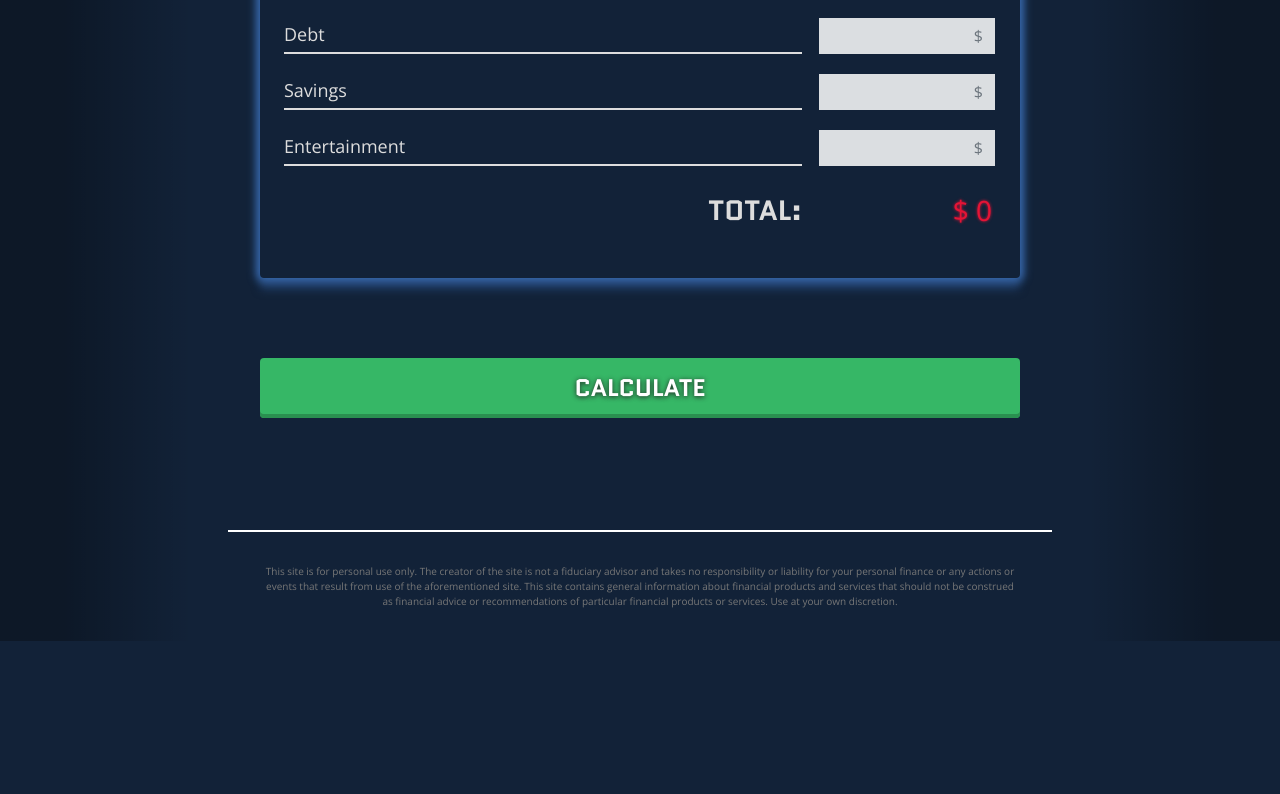
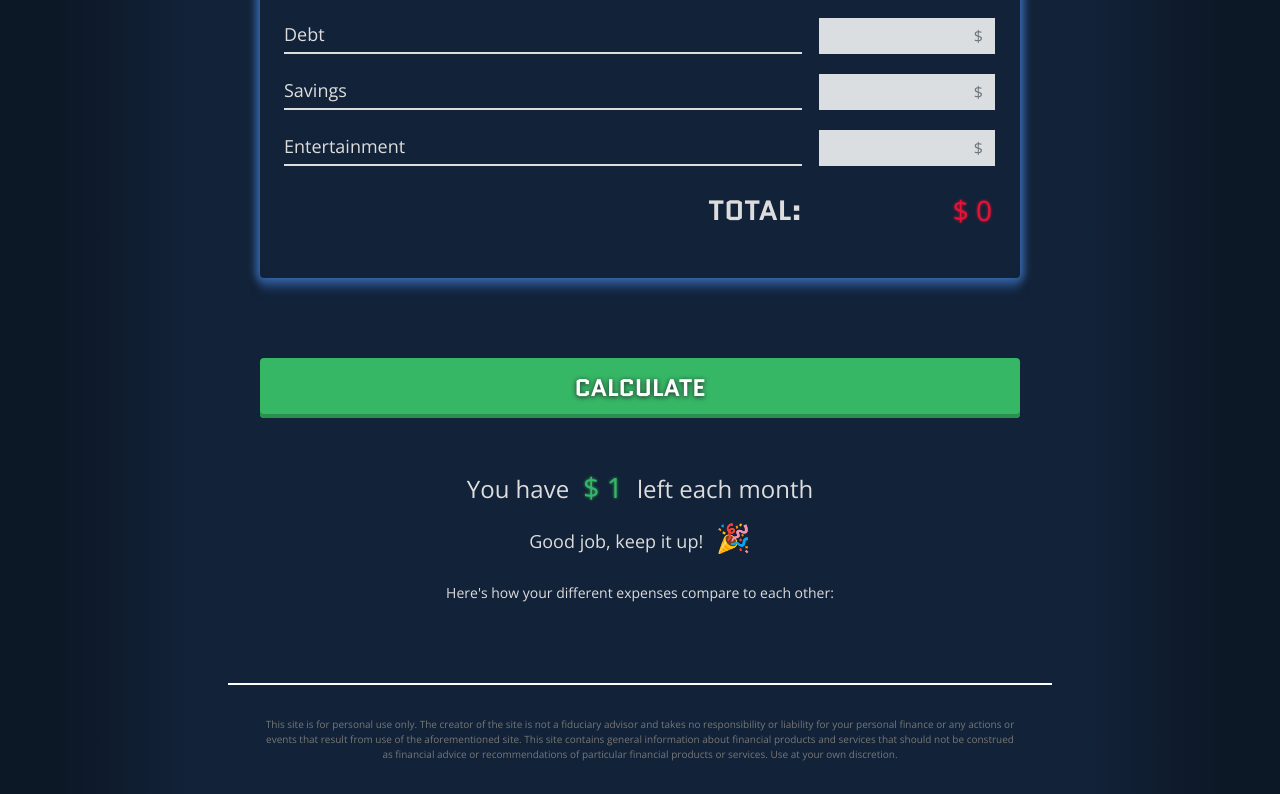
Before and after one commit to pfva/budget-calculator-vue, a Vue app: page / in a window 1280 px wide. Shown: the part 1291-2085 px from the top of the page. Before the commit the page ends 1932 px from the top, so only its background shows below. Built offline with nearby package versions, Linux system fonts and the light colour scheme.

Commit message:
Add CalculateText component with v-if conditional

```diff
--- /dev/null
+++ b/src/components/atoms/CalculateTextAtom.vue
@@ -0,0 +1,98 @@
+<template>
+  <div>
+    <div v-if="totalSum >= 0" class="a-calculatetext a-calculatetext-positive">
+      <p class="a-calculatetext__main">
+        You have
+        <span class="a-calculatetext__main--sum-positive">$ {{ totalSum }}</span> left each month
+      </p>
+      <p class="a-calculatetext__subtext">
+        Good job, keep it up!
+        <span class="a-calculatetext__subtext--emoji">🎉</span>
+      </p>
+      <p
+        class="a-calculatetext__chart-intro"
+      >Here's how your different expenses compare to each other:</p>
+    </div>
+    <div v-else class="a-calculatetext a-calculatetext-negative">
+      <p class="a-calculatetext__main">
+        You're spending
+        <span class="a-calculatetext__main--sum-negative">$ {{ totalSum }}</span> more than you earn each month
+      </p>
+      <p class="a-calculatetext__subtext">
+        Try to lower your expenses!
+        <span class="a-calculatetext__subtext--emoji">💸</span>
+      </p>
+      <p
+        class="a-calculatetext__chart-intro"
+      >Here's how your different expenses compare to each other:</p>
+    </div>
+  </div>
+</template>
+
+<script>
+export default {
+  data() {
+    return {
+      totalSum: 1
+    };
+  }
+};
+</script>
+
+<style lang="scss">
+@import "../../../scss/main.scss";
+.a-calculatetext {
+  font-family: $category-font-family;
+
+  &__main {
+    font-size: 24px;
+    font-weight: 300;
+    text-align: center;
+    margin-bottom: $spacing;
+
+    &--sum-positive {
+      color: $green;
+      font-weight: 400;
+      text-shadow: 0 0 3px $green;
+      margin-right: $spacing;
+      margin-left: $spacing;
+      white-space: nowrap;
+
+      @media (min-width: 768px) {
+        font-size: 28px;
+      }
+    }
+
+    &--sum-negative {
+      color: darken($raspberry-red, 12%);
+      font-weight: 400;
+      text-shadow: 0 0 3px darken($raspberry-red, 12%);
+      margin-right: $spacing;
+      margin-left: $spacing;
+      white-space: nowrap;
+
+      @media (min-width: 768px) {
+        font-size: 28px;
+      }
+    }
+  }
+
+  &__subtext {
+    font-size: 18px;
+    font-weight: 300;
+    text-align: center;
+    margin-bottom: $spacing * 3;
+
+    &--emoji {
+      font-size: 28px;
+      padding-left: $spacing;
+    }
+  }
+
+  &__chart-intro {
+    font-size: 14px;
+    font-weight: 300;
+    text-align: center;
+  }
+}
+</style>
--- a/src/components/organisms/CalculateOrganism.vue
+++ b/src/components/organisms/CalculateOrganism.vue
@@ -2,16 +2,19 @@
   <div class="row justify-content-center">
     <div class="col-12 col-md-8 p-4 p-md-0">
       <ButtonAtom/>
+      <CalculateTextAtom/>
     </div>
   </div>
 </template>
 
 <script>
 import ButtonAtom from "../../components/atoms/ButtonAtom.vue";
+import CalculateTextAtom from "../../components/atoms/CalculateTextAtom.vue";
 
 export default {
   components: {
-    ButtonAtom
+    ButtonAtom,
+    CalculateTextAtom
   }
 };
 </script>
```
